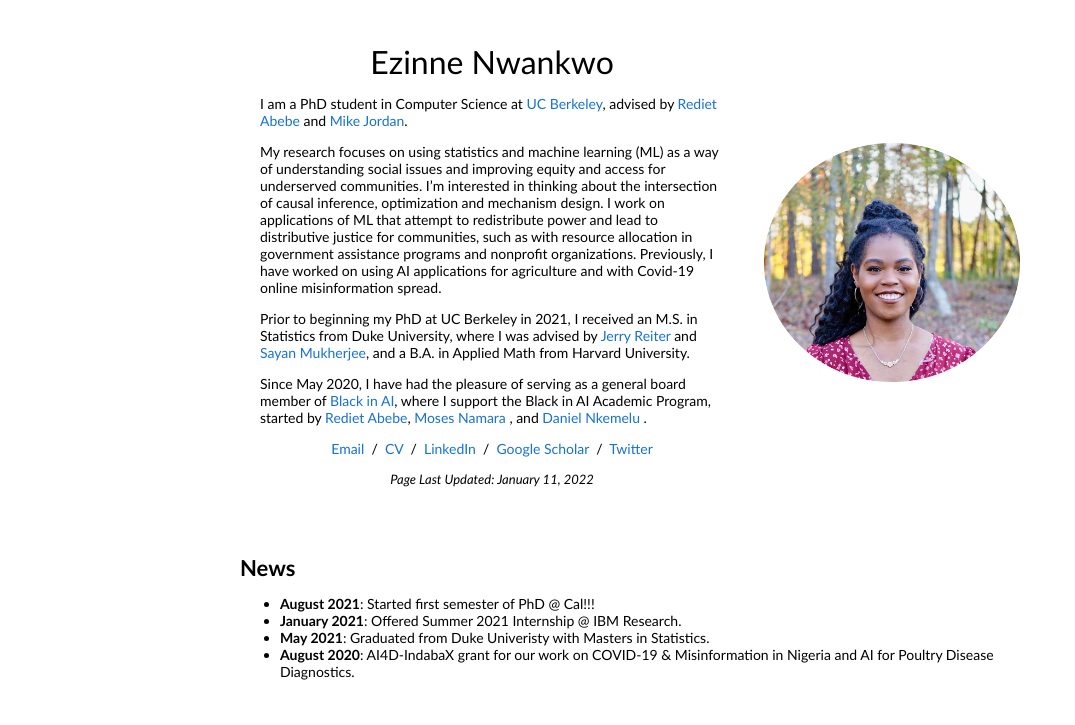
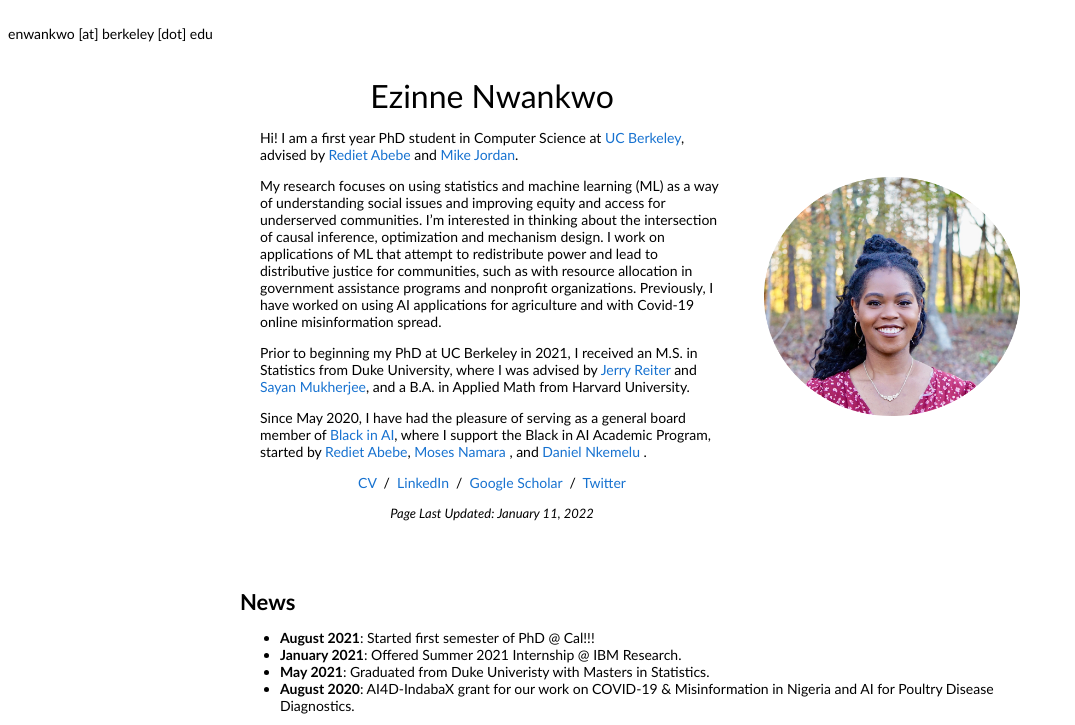
Before and after one commit to ezinne359/ezinne359.github.io, a plain HTML site: page index.html in a window 1280 px wide. Shown: the top 725 px of the page, without its empty margins (0-1075 px from the left). Drawn offline with Linux system fonts and the light colour scheme.

Commit message:
Changed email address

```diff
--- a/index.html
+++ b/index.html
@@ -15,7 +15,8 @@
   <title>Ezinne Nwankwo</title>
 
   <meta name="author" content="Ezinne Nwankwo">
-  <meta name="viewport" content="width=device-width, initial-scale=1">
+  <meta name="viewport" content="width=device-width, initial-scale=1"><br>
+        enwank<span style="display:none">adasflkjh</span>wo [at] berk<span style="display:none">dfhsdjaf</span>eley [dot] <span style="display:none">1432@#$2</span> edu
 
   <link rel="stylesheet" type="text/css" href="stylesheet.css">
   <link rel="icon" type="image/png" href="images/ezinne_headshot_circle.png">
@@ -31,7 +32,7 @@
               <p style="text-align:center">
                 <name>Ezinne Nwankwo</name>
               </p>
-              <p>I am a PhD student in Computer Science at <a href="https://eecs.berkeley.edu" target="_blank">UC Berkeley</a>, advised by <a href="https://www.redietabebe.com" target="_blank">Rediet Abebe</a> and <a href="https://people.eecs.berkeley.edu/~jordan/?_ga=2.194723758.225708647.1641932539-1921772333.1641097256" target="_blank">Mike Jordan</a>.
+              <p>Hi! I am a first year PhD student in Computer Science at <a href="https://eecs.berkeley.edu" target="_blank">UC Berkeley</a>, advised by <a href="https://www.redietabebe.com" target="_blank">Rediet Abebe</a> and <a href="https://people.eecs.berkeley.edu/~jordan/?_ga=2.194723758.225708647.1641932539-1921772333.1641097256" target="_blank">Mike Jordan</a>.
               </p>
               <p>
                 My research focuses on using statistics and machine learning (ML) as a way of understanding social issues and improving equity and access for underserved communities. I’m interested in thinking about the intersection of causal inference, optimization and mechanism design. I work on applications of ML that attempt to redistribute power and lead to distributive justice for communities, such as with resource allocation in government assistance programs and nonprofit organizations. Previously, I have worked on using AI applications for agriculture and with Covid-19 online misinformation spread.
@@ -45,7 +46,7 @@
                 Since May 2020, I have had the pleasure of serving as a general board member of <a href="https://blackinai.github.io/#/" target="_blank">Black in AI</a>,  where I support the Black in AI Academic Program, started by <a href="https://www.redietabebe.com" target="_blank">Rediet Abebe</a>, <a href="https://mosesn.people.clemson.edu/" target="_blank">Moses Namara</a> , and <a href="https://www.nkemelu.com" target="_blank">Daniel Nkemelu</a> .
 
               <p style="text-align:center">
-                <a href="mailto:ezinne_nwankwo@berkeley.edu">Email</a> &nbsp/&nbsp
+                <!-- <a href="mailto:ezinne_nwankwo@berkeley.edu">Email</a> &nbsp/&nbsp -->
                 <a href="data/EzinneNwankwo_CV_Berkeley.pdf">CV</a> &nbsp/&nbsp
                 <!-- <a href="data/JonBarron-bio.txt">Biography</a> &nbsp/&nbsp -->
                 <a href="https://www.linkedin.com/in/ezinne-nwankwo/">LinkedIn</a> &nbsp/&nbsp
```
